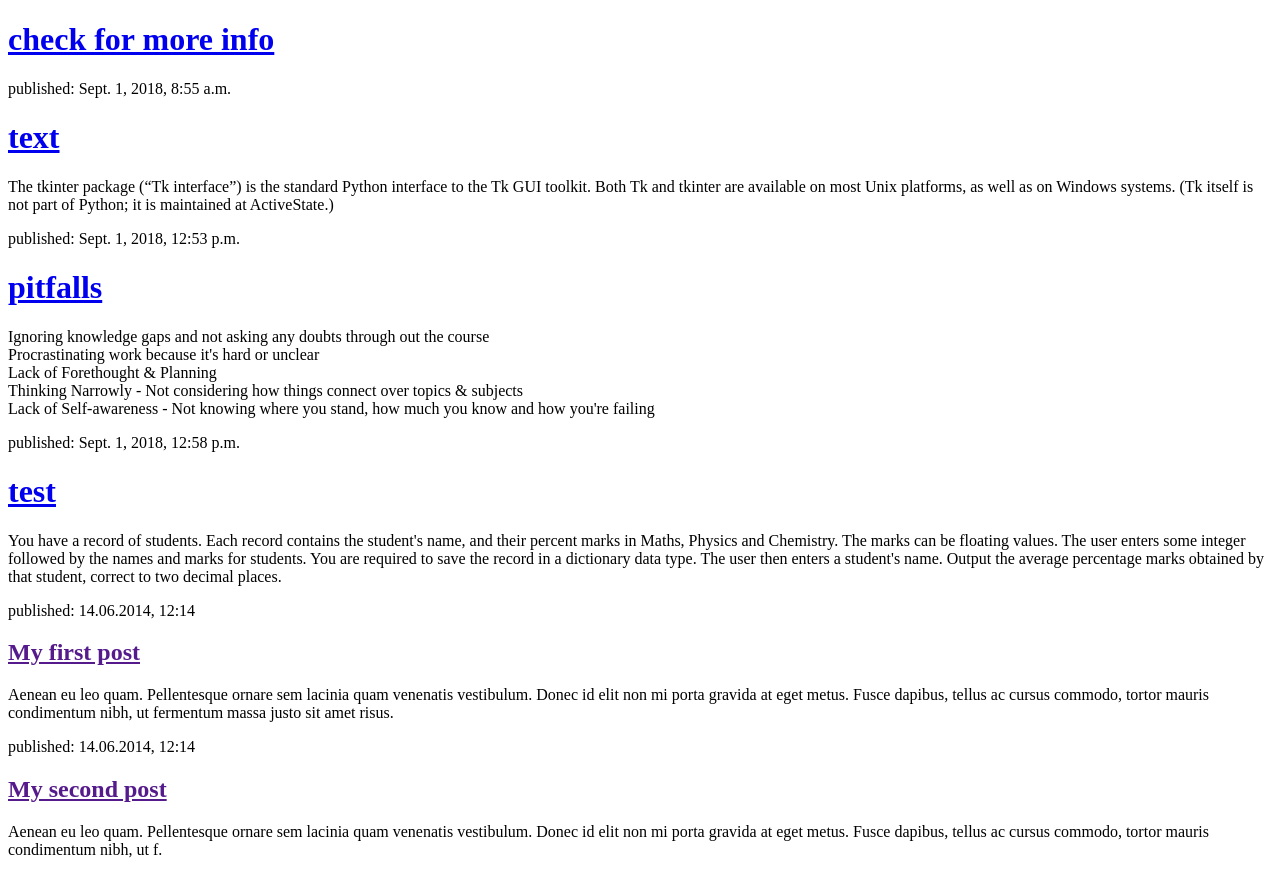
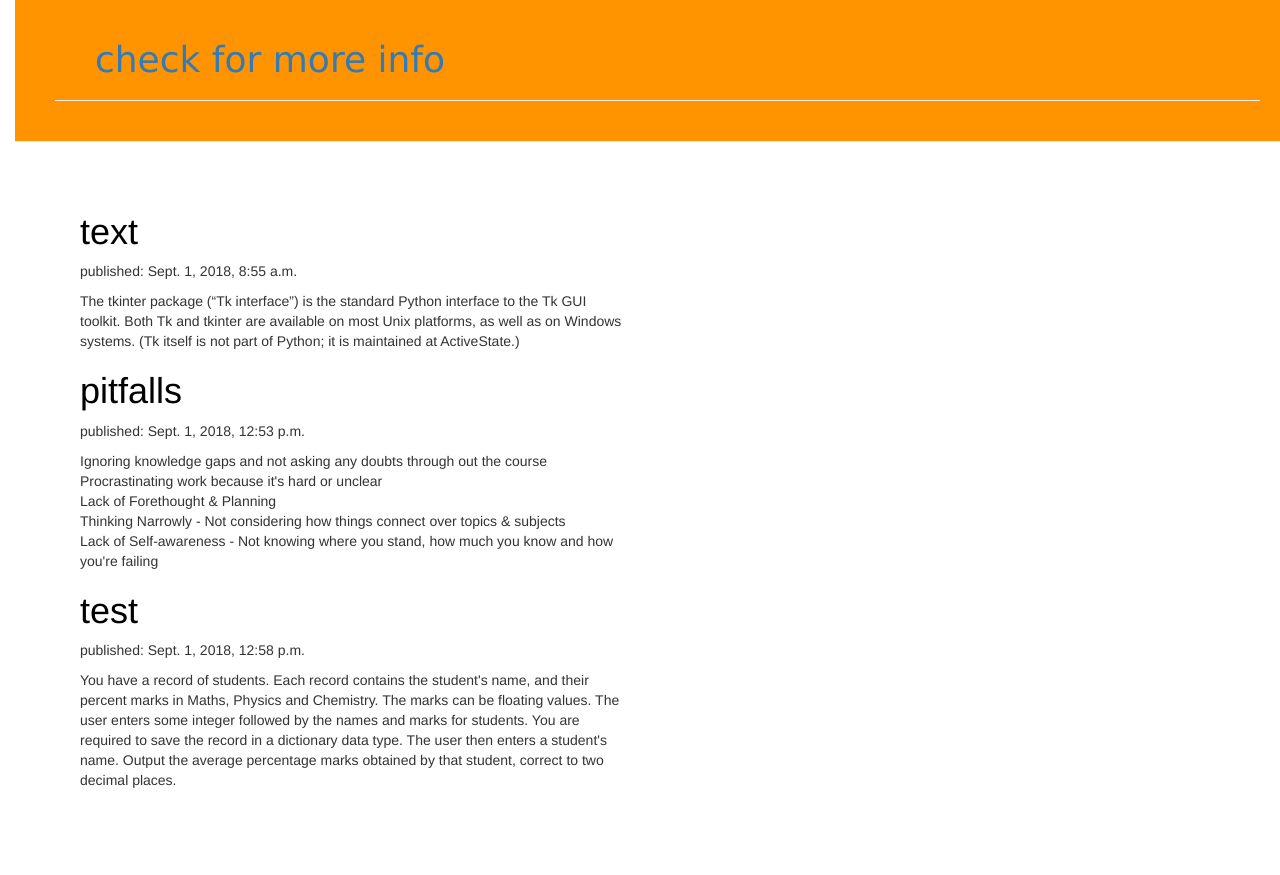
Before and after one commit to deeksha3009/deeksha_blog.github.io, a Django app: page /posts/ in a window 1280 px wide. After the commit the page ends 788 px from the top, so only its background shows below. Run offline with Django 3.2, Linux system fonts and the light colour scheme; data comes from the database, SQL or seed files in the repository; both versions use the stored data as it was after the commit; some libraries are stand-ins or nearby versions.

Commit message:
changes in blogpost

```diff
--- /dev/null
+++ b/pages/static/css/blog.css
@@ -0,0 +1,30 @@
+/*.link>a {
+    color: #FCA205;
+    padding-left: 2px;
+}*/
+
+body {
+    padding-left: 15px;
+}
+
+.pk {
+    margin: 50px;
+    border:2px #FCA205;
+
+}
+
+.pk h1 a, .post h1 a:visited {
+
+    color: #000000;
+}
+
+.page-header {
+    background-color: #ff9400;
+    margin-top: 0;
+    font-family: verdana;
+    padding: 20px 20px 20px 40px;
+}
+
+.posting h1 a,.post h1 a:visited{
+	color: #000000;
+}
--- /dev/null
+++ b/pages/templates/blog/base.html
@@ -0,0 +1,28 @@
+{% load static %}
+<!DOCTYPE html>
+<html>
+<head>
+	<title>My Blog</title>
+	<link rel="stylesheet" href="//maxcdn.bootstrapcdn.com/bootstrap/3.2.0/css/bootstrap.min.css">
+	<link rel="stylesheet" href="//maxcdn.bootstrapcdn.com/bootstrap/3.2.0/css/bootstrap-theme.min.css">
+	<link rel="stylesheet" href="{% static 'css/blog.css' %}">
+</head>
+<body>
+	<div class="page-header">
+        <h1 class="page-header"><a href="https://tutorial.djangogirls.org/en/html/">check for more info</a></h1>
+	<!-- <div class="content container">
+    	<div class="row">
+	        <div class="col-md-8"> -->
+	</div>
+	<div class= "pk">
+	    <div class="content container">
+	        <div class="row">
+	            <div class="col-md-8">
+	            {% block content %}
+	            {% endblock %}
+	            </div>
+	        </div>
+	    </div>
+	</div>
+</body>
+</html>
--- /dev/null
+++ b/pages/templates/blog/post_list.html
@@ -0,0 +1,14 @@
+{% extends 'blog/base.html' %}
+
+{% block content %}
+	{% for post in post %}
+		<div class="card" style="width: 55rem;">
+			<div class="card-body">
+	   			<h1 class="card-title"><a href="">{{ post.title }}</a></h1>
+	    		<p class="card-text">published: {{ post.published_date }}</p>
+	    		<p>{{ post.text|linebreaksbr }}</p>
+				    				<!-- <a href="/post/{{post.id}}" class="btn btn-primary">read more</a>  -->
+			</div>
+		</div>
+	{% endfor %}
+{% endblock %}
--- a/templates/post.html
+++ b/pages/templates/post.html
@@ -7,9 +7,9 @@
 <body>
 	<div class="container">
 		<h2>{{post.title}}</h2>
-		<p>{{post.date_published}}</p>
+		<p>{{post.published_date}}</p>
 		<hr>
-		<p>{{post.body}}</p>
+		<p>{{post.text}}</p>
 	</div>
 </body>
 </html>
--- a/pages/views.py
+++ b/pages/views.py
@@ -3,16 +3,15 @@ from pages.models import Posts
 from pages.models import BlogPost
 
 def post_list(request):
-	posts=Posts.objects.all()
+	post=Posts.objects.all()
 	# myposts = Posts.objects.filter(published_date__lte=timezone.now()).order_by('published_date')
-	return render(request,"blog/post_list.html",{"post":posts})
-
+	return render(request,"blog/post_list.html",{"post":post})
 
 def home(request):
 	posts=BlogPost.objects.all()
 	return render(request,"home.html",{"posts":posts})
 
 def post_page(request,post_id):
-	post=BlogPost.objects.get(pk=post_id)
-	context= {"post":post }
+	post=Posts.objects.get(pk=post_id)
+	context= {"post":post}
 	return render(request,"post.html",context)
--- a/templates/blog/post_list.html
+++ /dev/null
@@ -1,26 +0,0 @@
-<!DOCTYPE html>
-<html>
-<head>
-	<title>My Blog</title>
-</head>
-<body>
-	<h1><a href="https://tutorial.djangogirls.org/en/html/">check for more info</a></h1>
-	{% for post in post %}
-	    <div>
-	        <p>published: {{ post.published_date }}</p>
-	        <h1><a href="post_list/posting">{{ post.title }}</a></h1>
-	        <p>{{ post.text|linebreaksbr }}</p>
-	    </div>
-	{% endfor %}
-	<div class="posting">
-        <p>published: 14.06.2014, 12:14</p>
-        <h2><a href="">My first post</a></h2>
-        <p>Aenean eu leo quam. Pellentesque ornare sem lacinia quam venenatis vestibulum. Donec id elit non mi porta gravida at eget metus. Fusce dapibus, tellus ac cursus commodo, tortor mauris condimentum nibh, ut fermentum massa justo sit amet risus.</p>
-    </div>
-    <div>
-        <p>published: 14.06.2014, 12:14</p>
-        <h2><a href="">My second post</a></h2>
-        <p>Aenean eu leo quam. Pellentesque ornare sem lacinia quam venenatis vestibulum. Donec id elit non mi porta gravida at eget metus. Fusce dapibus, tellus ac cursus commodo, tortor mauris condimentum nibh, ut f.</p>
-    </div>
-</body>
-</html>
```
Also changed, not shown: pages/templates/post_1.html (added, +15 -0 lines), db.sqlite3, pages/templates/home.html (renamed from templates/home.html).
